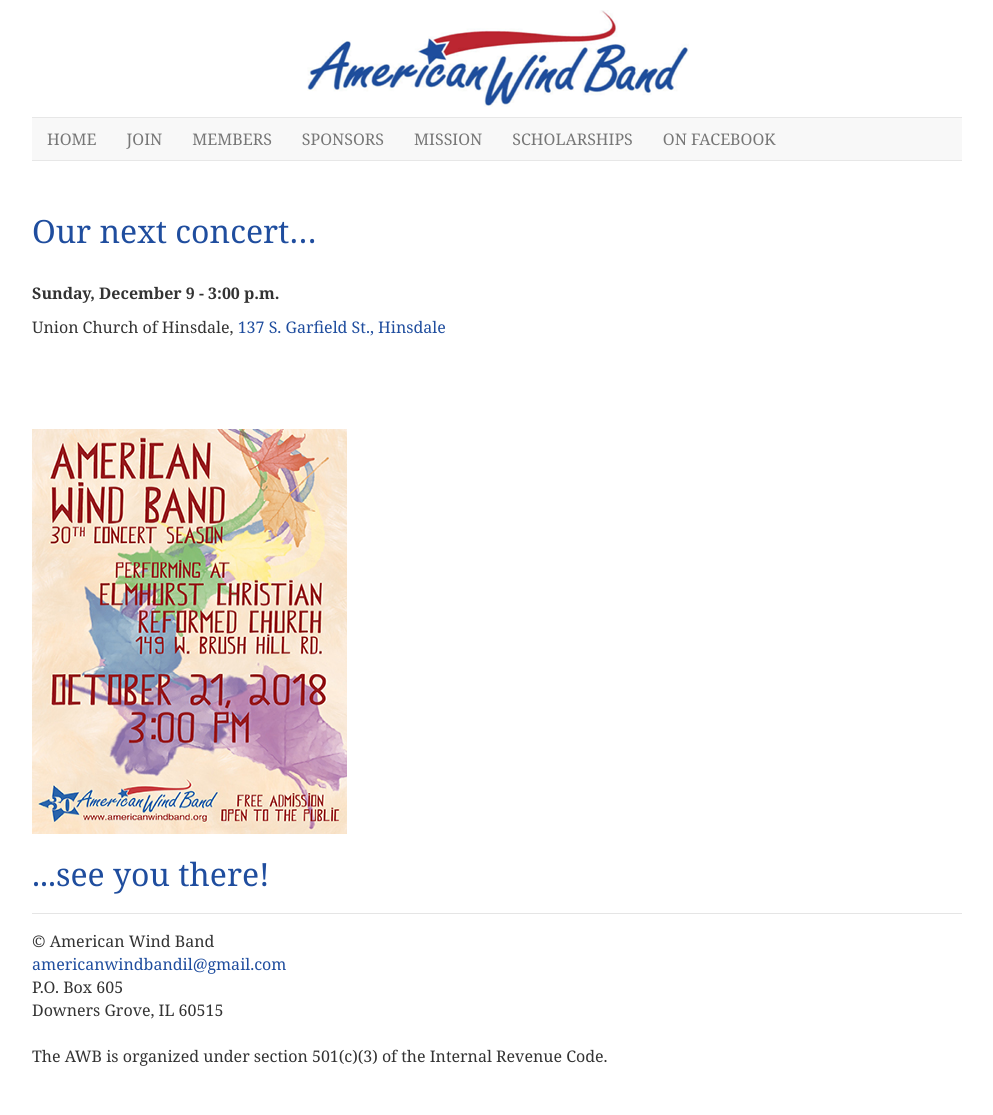
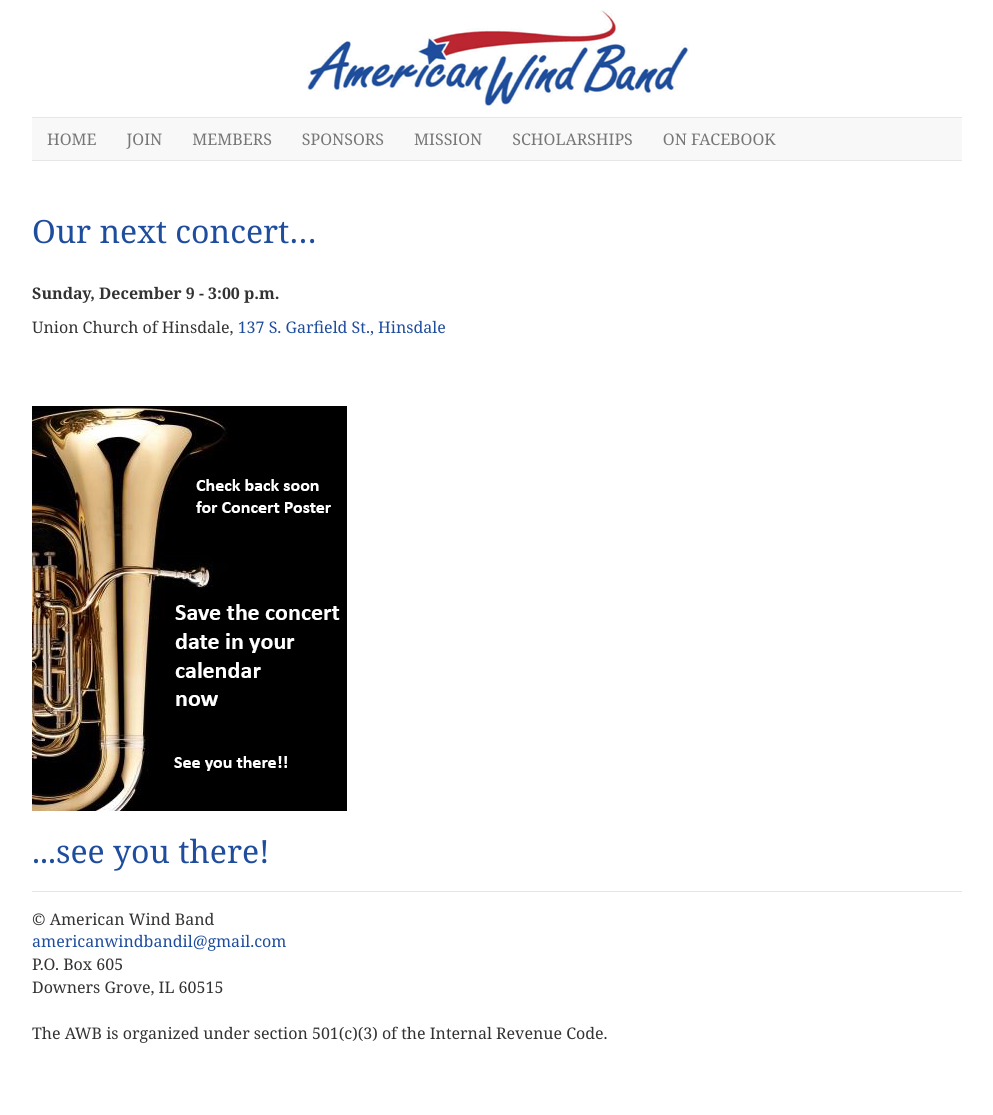
Before and after one commit to americanwindband/americanwindband.github.io, a Jekyll site: the page built from concert-details.md, in a window 1280 px wide. Shown: the whole page, without its empty margins (143-1136 px from the left). Built offline with Jekyll 4.4.1, drawn with Linux system fonts in a browser that asks for light colours; after the commit the page ends 1092 px from its top, so only the background shows below that.

Commit message:
Update concert-details.md

```diff
--- a/concert-details.md
+++ b/concert-details.md
@@ -7,8 +7,8 @@
 
  <br /><strong>Sunday, December 9 - 3:00 p.m.</strong>
 <p>Union Church of Hinsdale, <a href="https://goo.gl/maps/aumncQ5T9bs" target="_blank">137 S. Garfield St., Hinsdale</a></p>
-<br /><br/>
+<br />
 
-<br/><img src="images/awb-oct-2018-concert-poster.jpg" width="315" height="405" alt=""/>
+<br/><img src="images/awb-poster-coming-soon-01.jpg" width="315" height="405" alt=""/>
 
 <h1>...see you there!<h1>
```
